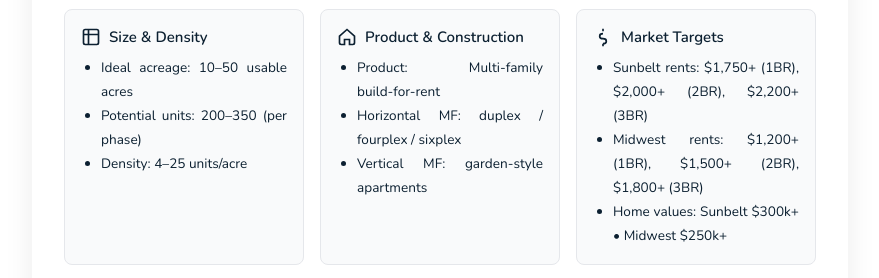
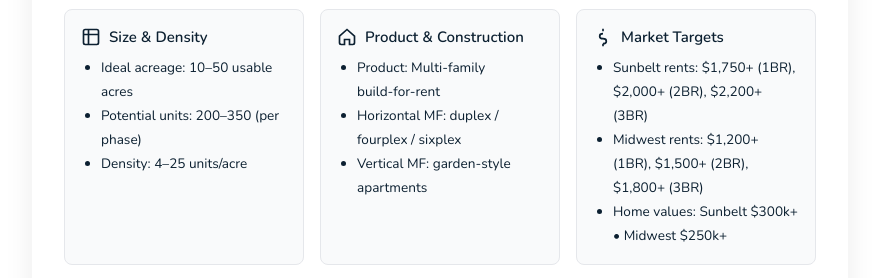
Before and after one commit to dev-segovich/new_zerotoplan, a plain HTML site: page broker-criteria.html in a window 1280 px wide. Shown: the part 349-627 px from the top of the page, without its empty margins (200-1079 px from the left). Drawn offline with nearby package versions, Linux system fonts and the light colour scheme.

Commit message:
Broken cambios 2

```diff
--- a/broker-criteria.html
+++ b/broker-criteria.html
@@ -93,9 +93,9 @@
             <h3 class="font-semibold text-[15px]">Size & Density</h3>
           </div>
           <ul class="list-disc pl-5 leading-6">
-            <li class="text-justify"><span class="font-medium">Ideal acreage:</span> 10–50 usable acres</li>
-            <li class="text-justify"><span class="font-medium">Potential units:</span> 200–350 (per phase)</li>
-            <li class="text-justify"><span class="font-medium">Density:</span> 4–25 units/acre</li>
+            <li><span class="font-medium">Ideal acreage:</span> 10–50 usable acres</li>
+            <li><span class="font-medium">Potential units:</span> 200–350 (per phase)</li>
+            <li><span class="font-medium">Density:</span> 4–25 units/acre</li>
           </ul>
         </div>
 
@@ -106,9 +106,9 @@
             <h3 class="font-semibold text-[15px]">Product & Construction</h3>
           </div>
           <ul class="list-disc pl-5 leading-6">
-            <li class="text-justify"><span class="font-medium">Product:</span> Multi‑family build‑for‑rent</li>
-            <li class="text-justify"><span class="font-medium">Horizontal MF:</span> duplex / fourplex / sixplex</li>
-            <li class="text-justify"><span class="font-medium">Vertical MF:</span> garden‑style apartments</li>
+            <li><span class="font-medium">Product:</span> Multi‑family build‑for‑rent</li>
+            <li><span class="font-medium">Horizontal MF:</span> duplex / fourplex / sixplex</li>
+            <li><span class="font-medium">Vertical MF:</span> garden‑style apartments</li>
           </ul>
         </div>
 
@@ -119,9 +119,9 @@
             <h3 class="font-semibold text-[15px]">Market Targets</h3>
           </div>
           <ul class="list-disc pl-5 leading-6">
-            <li class="text-justify"><span class="font-medium">Sunbelt rents:</span> $1,750+ (1BR), $2,000+ (2BR), $2,200+ (3BR)</li>
-            <li class="text-justify"><span class="font-medium">Midwest rents:</span> $1,200+ (1BR), $1,500+ (2BR), $1,800+ (3BR)</li>
-            <li class="text-justify"><span class="font-medium">Home values:</span> Sunbelt $300k+ • Midwest $250k+</li>
+            <li><span class="font-medium">Sunbelt rents:</span> $1,750+ (1BR), $2,000+ (2BR), $2,200+ (3BR)</li>
+            <li><span class="font-medium">Midwest rents:</span> $1,200+ (1BR), $1,500+ (2BR), $1,800+ (3BR)</li>
+            <li><span class="font-medium">Home values:</span> Sunbelt $300k+ • Midwest $250k+</li>
           </ul>
         </div>
       </div>
@@ -135,7 +135,7 @@
             <h3 class="font-semibold tracking-wide text-[15px]">What Makes a Good Site?</h3>
           </div>
           <div class="p-4 text-[13.6px]">
-            <ul class="grid grid-cols-2 gap-x-4 gap-y-2 list-disc pl-5 leading-6">
+            <ul class="grid grid-cols-2 gap-x-5 gap-y-2 list-disc pl-5 leading-6">
               <li>Utilities available to site</li>
               <li>Easy ingress/egress</li>
               <li>Population & job growth</li>
```
